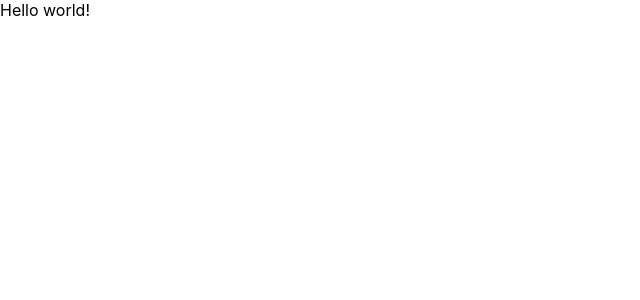
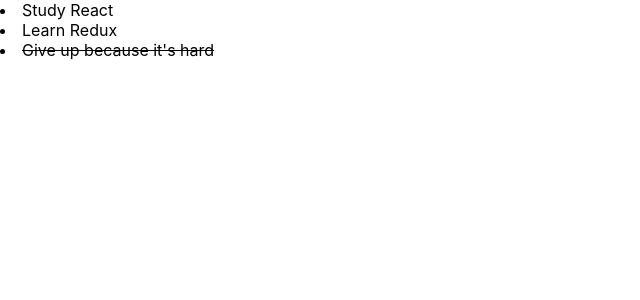
Before and after one commit to Arnesfield/react-todo, a React (Create React App) app: page / in a window 1280 px wide. Shown: the top 300 px of the page, without its empty margins (0-640 px from the left). Built offline with nearby package versions, Linux system fonts and the light colour scheme.

Commit message:
Add TodoList component

```diff
--- a/src/App/App.js
+++ b/src/App/App.js
@@ -1,7 +1,14 @@
 import React from "react";
+import TodoList from "../components/TodoList";
 
-function App() {
-  return <div>Hello world!</div>;
+class App extends React.Component {
+  render() {
+    return (
+      <div>
+        <TodoList />
+      </div>
+    );
+  }
 }
 
 export default App;
--- /dev/null
+++ b/src/components/TodoList.js
@@ -0,0 +1,25 @@
+import React from "react";
+
+class TodoList extends React.Component {
+  constructor(props) {
+    super(props);
+    this.state = {
+      list: [
+        { title: "Study React", completed: false },
+        { title: "Learn Redux", completed: false },
+        { title: "Give up because it's hard", completed: true }
+      ],
+      completedStyle: { "text-decoration": "line-through" }
+    };
+  }
+  render() {
+    // map thru todo list to do this
+    const listItemsEl = this.state.list.map(t => (
+      <li style={t.completed ? this.state.completedStyle : null}>{t.title}</li>
+    ));
+
+    return <div>{listItemsEl}</div>;
+  }
+}
+
+export default TodoList;
```
